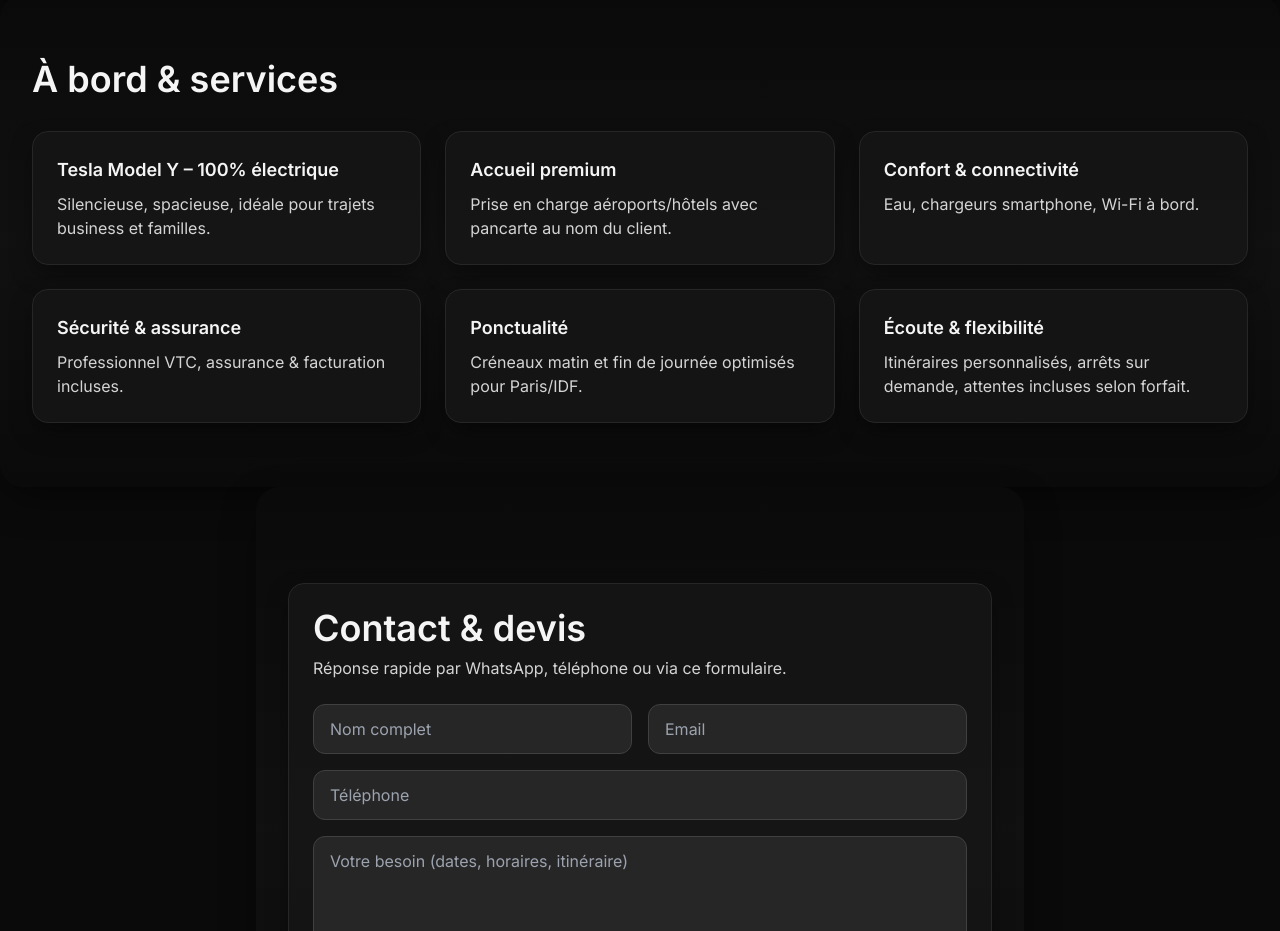
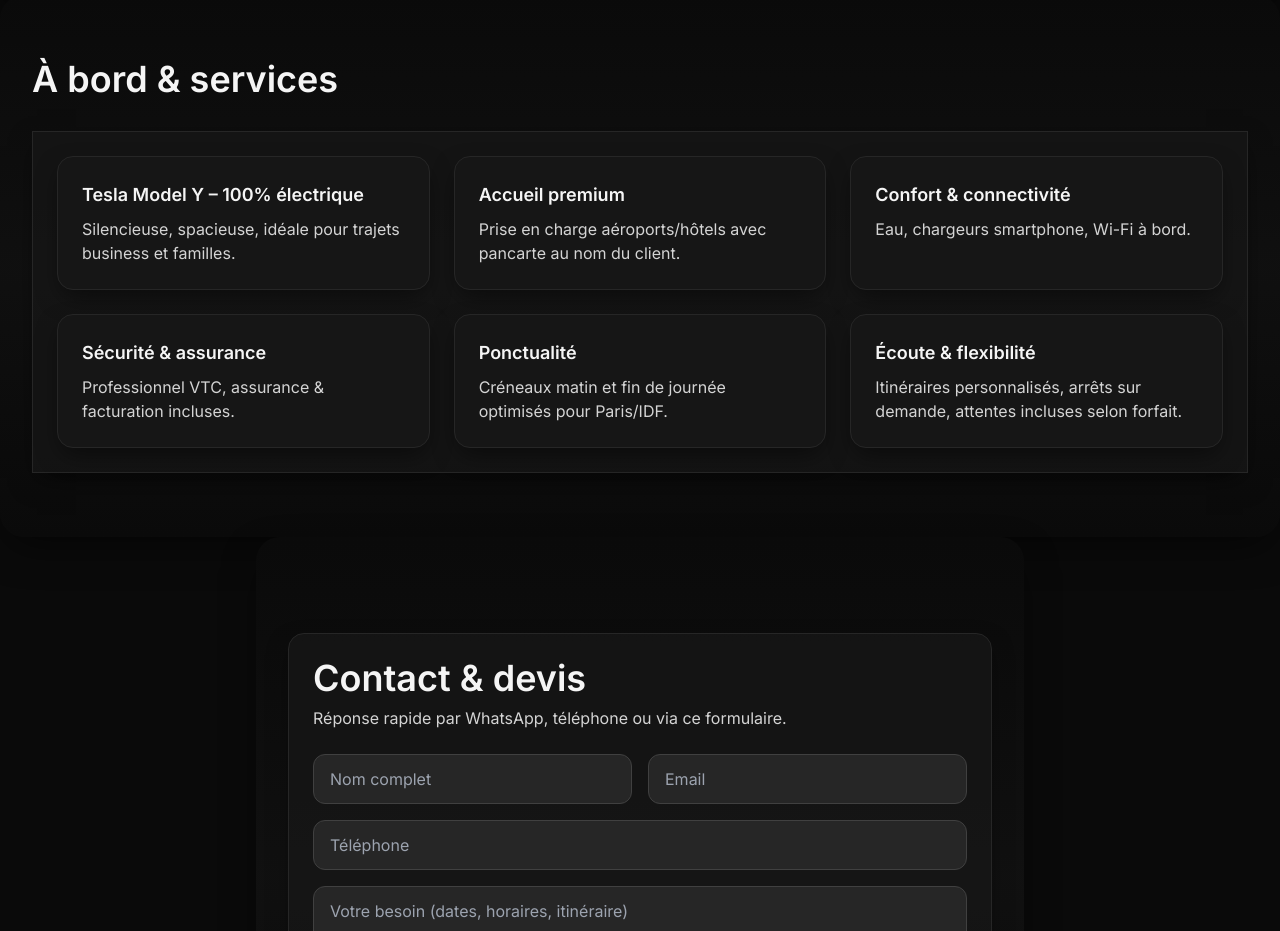
Before and after one commit to Robotham33/Trustdrive, a React (Vite) app: page / in a window 1280 px wide. Shown: the part 1560-2491 px from the top of the page. Built offline with nearby package versions, Linux system fonts and the light colour scheme.

Commit message:
Update App.jsx
test border

```diff
--- a/src/App.jsx
+++ b/src/App.jsx
@@ -139,7 +139,7 @@ export default function TrustDriveVitrine() {
       {/* Services */}
       <section id="services" className="mx-auto max-w-7xl px-4 sm:px-6 lg:px-8 py-16 bg-gradient-to-b from-neutral-950 via-neutral-900/50 to-neutral-950 rounded-3xl shadow-xl">
         <h2 className="text-3xl md:text-4xl font-semibold">À bord & services</h2>
-        <div className="mt-8 grid md:grid-cols-3 gap-6">
+        <div className="mt-8 grid md:grid-cols-3 gap-6 border border-neutral-800 bg-neutral-900/70 p-6 shadow-lg transition-transform duration-300 hover:scale-105 hover:shadow-[0_0_20px_rgba(0,255,255,0.3)]">
           {[
             {t:"Tesla Model Y – 100% électrique", d:"Silencieuse, spacieuse, idéale pour trajets business et familles."},
             {t:"Accueil premium", d:"Prise en charge aéroports/hôtels avec pancarte au nom du client."},
```
